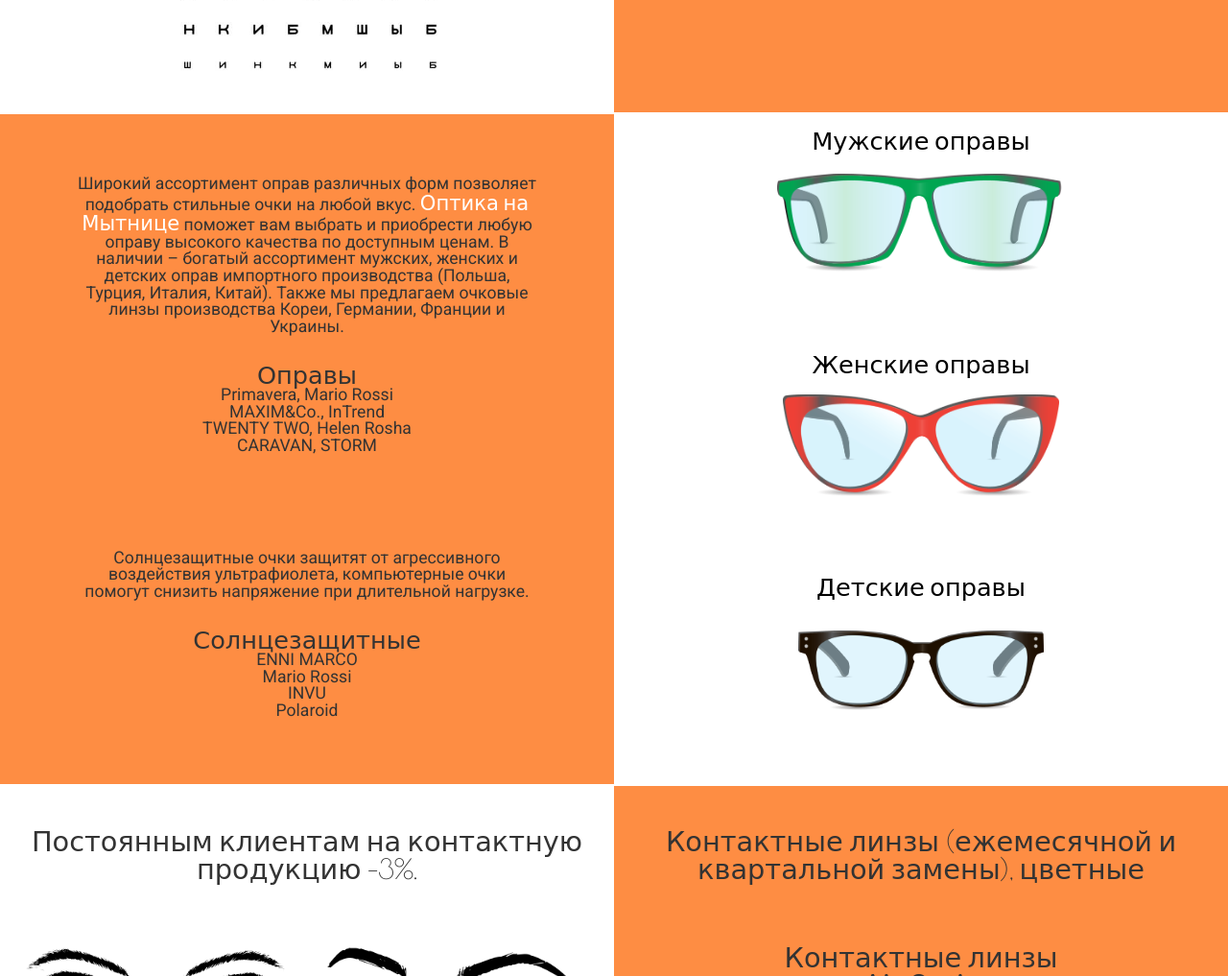
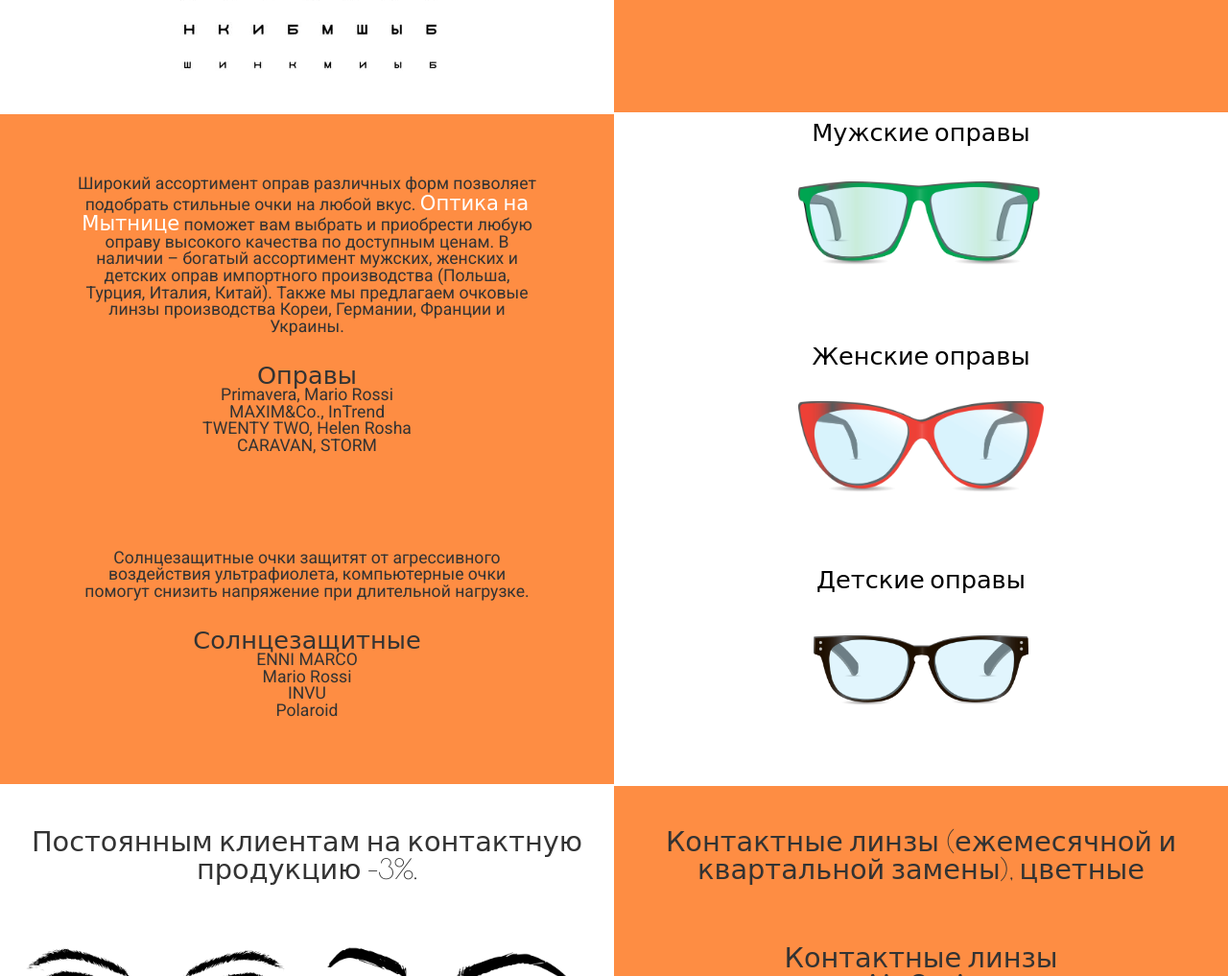
Before and after one commit to opticck/opticck.github.io, a plain HTML site: page index.html in a window 1280 px wide. Shown: the part 1311-2328 px from the top of the page at 96% size. Drawn offline with nearby package versions, Linux system fonts and the light colour scheme; some packages are replaced by stand-ins of ours.

Commit message:
background 40% 40% 35%

```diff
--- a/style.css
+++ b/style.css
@@ -218,7 +218,7 @@ body {
 	font-size: 1.6em;
 	text-align: center;
 	color: #000;
-	padding-top: 15px;
+	padding-top: 1%;
 }
 .glass-men {
 	background: url(mansun.png);
@@ -233,7 +233,7 @@ body {
 	background: url(man.png);
 	background-repeat: no-repeat;
 	background-position: center;
-	background-size: 47%;
+	background-size: 40%;
 	height: 33.333%;
 	padding: 0;
 }
@@ -241,7 +241,7 @@ body {
 	background: url(woman.png);
 	background-repeat: no-repeat;
 	background-position: center;
-	background-size: 45%;
+	background-size: 40%;
 	height: 33.333%;
 	padding: 0;
 }
@@ -249,7 +249,7 @@ body {
 	background: url(kids.png);
 	background-repeat: no-repeat;
 	background-position: center;
-	background-size: 40%;
+	background-size: 35%;
 	height: 33.333%;
 	padding: 0;
 }
@@ -266,21 +266,21 @@ body {
 	background: url(mansun.png);
 	background-repeat: no-repeat;
 	background-position: center;
-	background-size: 47%;
+	background-size: 40%;
 	height: 33.333%;
 }
 .glass-women:hover {
 	background: url(womansun.png);
 	background-repeat: no-repeat;
 	background-position: center;
-	background-size: 45%;
+	background-size: 40%;
 	height: 33.333%;
 }
 .glass-kids:hover {
 	background: url(kidsun.png);
 	background-repeat: no-repeat;
 	background-position: center;
-	background-size: 40%;
+	background-size: 35%;
 	height: 33.333%;
 }
 
```
